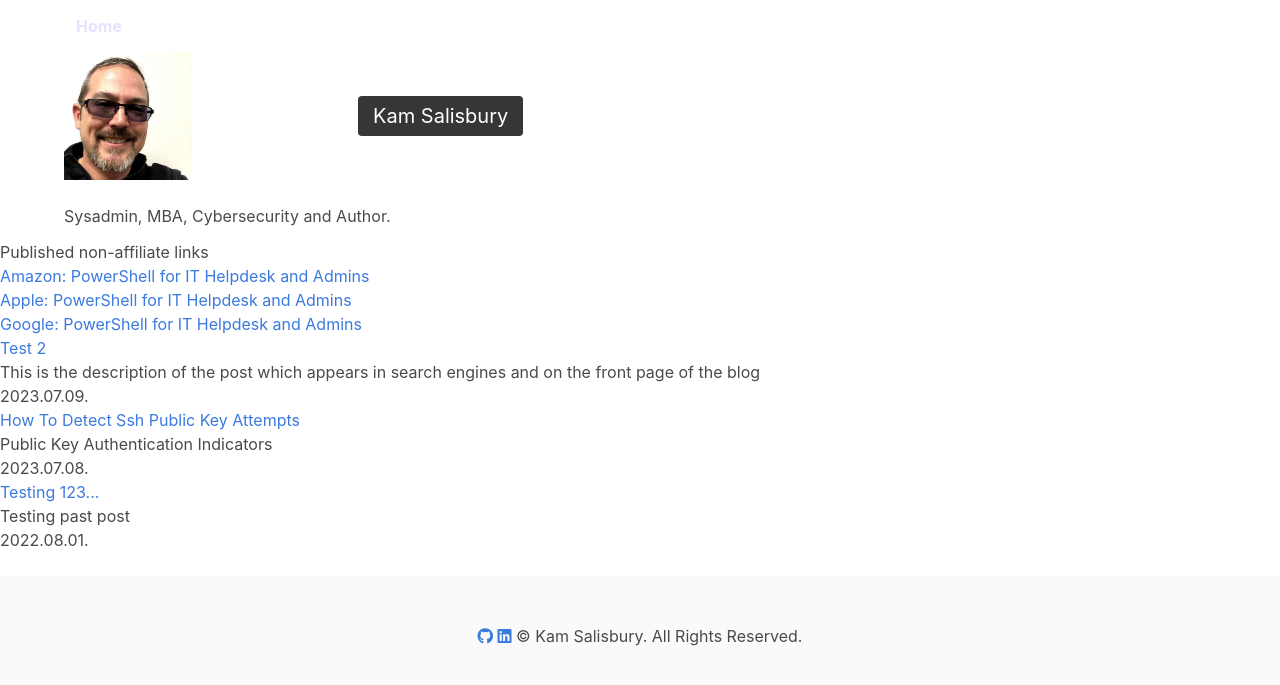
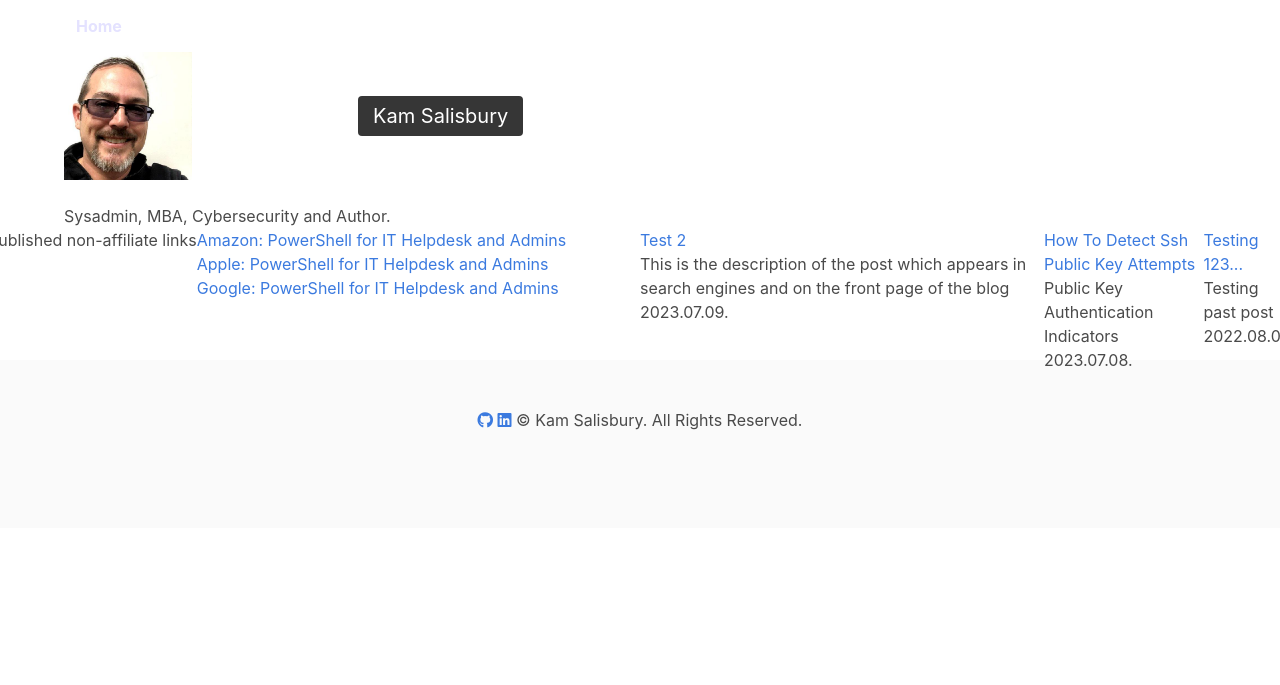
Before and after one commit to kamsalisbury/kamsalisbury.github.io, a Jekyll site: the page built from index.html, in a window 1280 px wide. Shown: the top 685 px of the page. Built offline with Jekyll 4.4.1, drawn with Linux system fonts in a browser that asks for light colours; nearby versions of some CDN libraries; the list of posts is cut into pages by our own code.

Commit message:
Trying tiles

```diff
--- a/_layouts/default.html
+++ b/_layouts/default.html
@@ -42,18 +42,19 @@
     <section>
         <div class="columns">
             <div class="column">
-                <container>
+                <div class="tile is-ancestor">
+                    <div class="tile">
                         <h1 class="post-title">Published non-affiliate links</h1>
                         <p class="post-excerpt">
                         <a href="https://www.amazon.com/gp/product/B07W8XW6K6/ref=dbs_a_def_rwt_bibl_vppi_i0">Amazon: PowerShell for IT Helpdesk and Admins</a><br />
                         <a href="https://books.apple.com/us/book/powershell-for-it-helpdesk-and-admins/id1573751396?itsct=books_box_link&itscg=30200&ls=1">Apple: PowerShell for IT Helpdesk and Admins</a><br />
                         <a href="https://www.google.com/books/edition/PowerShell_for_IT_Helpdesk_and_Admins/MccyEAAAQBAJ?hl=en&gbpv=0">Google: PowerShell for IT Helpdesk and Admins</a>
                         </p>
-                </container>
-                <container>
+                    </div>
+                    <div class="tile">
                         {{ content }}
-                </container>
-                &nbsp;
+                    </div>
+                  </div>
             </div>
         </div>
     </section>
```
Lines whose indentation alone changed are shown as unchanged.
